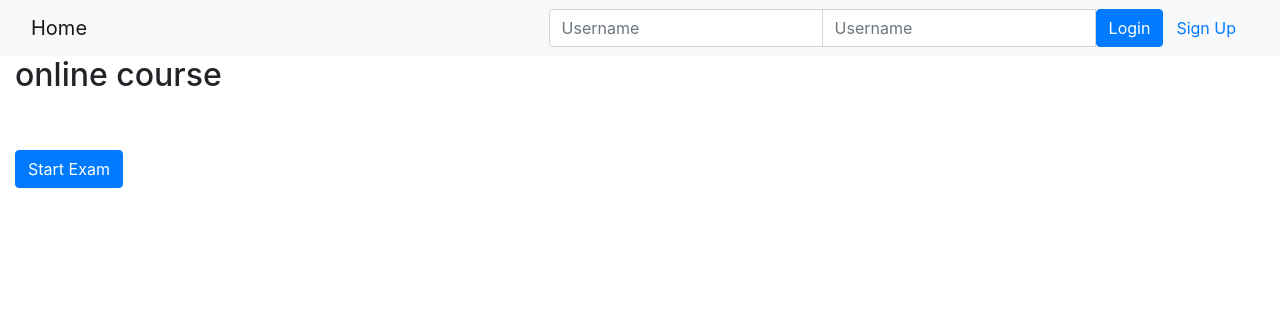
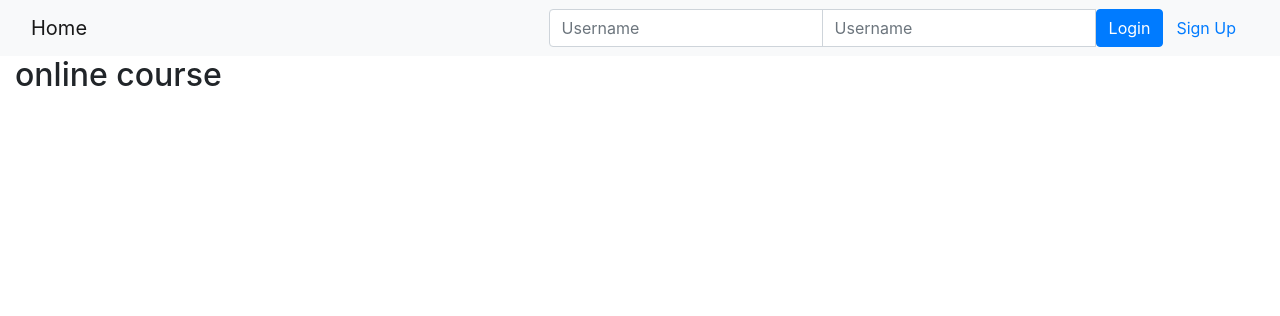
Before and after one commit to KaungKhantThar7777/python-assessment, a Django app: page /onlinecourse/1/ in a window 1280 px wide. Shown: the top 316 px of the page. Run offline with Django 3.2, Linux system fonts and the light colour scheme; data comes from the database, SQL or seed files in the repository; data that the repository does not hold is empty; some libraries are stand-ins or nearby versions.

Commit message:
hide: button when not logged in

```diff
--- a/onlinecourse/templates/onlinecourse/course_detail_bootstrap.html
+++ b/onlinecourse/templates/onlinecourse/course_detail_bootstrap.html
@@ -63,11 +63,13 @@
 
             -->
 
-            <button class="btn btn-primary mt-5" type="button" data-toggle="collapse" data-target="#exam" aria-expanded="false" aria-controls="exam">
-               Start Exam
-              </button>
+
 
               {% if user.is_authenticated %}
+
+              <button class="btn btn-primary mt-5" type="button" data-toggle="collapse" data-target="#exam" aria-expanded="false" aria-controls="exam">
+                Start Exam
+               </button>
 
             <div id="exam" class="collapse">
                 <form id="questionform" action="point to a submit view" method="post">
```
